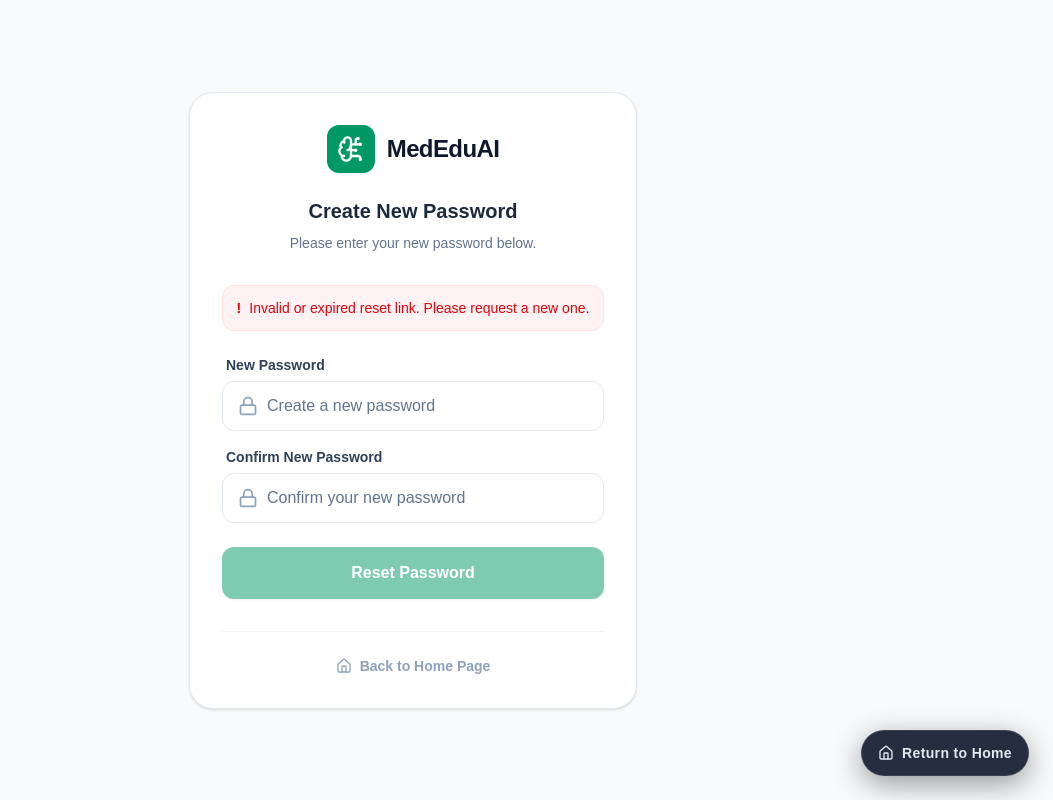
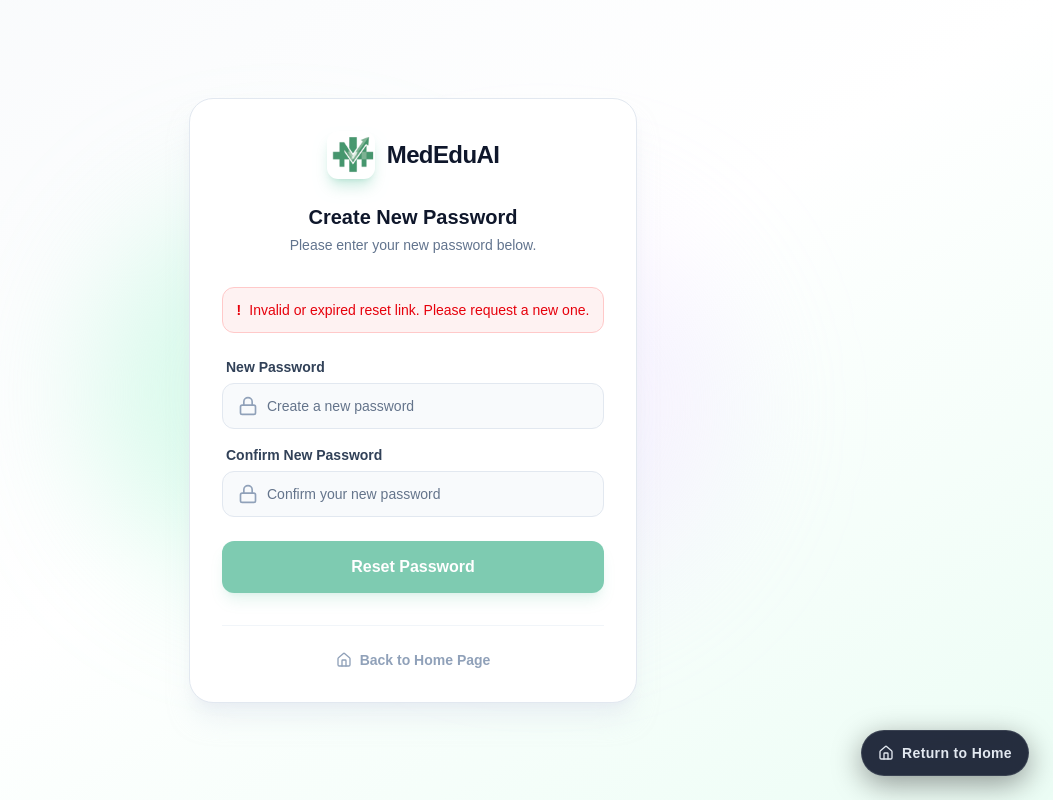
Before and after one commit to healicco-prog/mededuai-ver-1, a Next.js app: page /auth/reset-password in a window 1280 px wide. Shown: the whole page, without its empty margins (227-1280 px from the left). Built offline with nearby package versions, Linux system fonts and the light colour scheme; no server answers.

Commit message:
fix: replace removed BrainCircuit icon with MededuLogo in auth pages

```diff
--- a/src/app/auth/forgot-password/page.tsx
+++ b/src/app/auth/forgot-password/page.tsx
@@ -2,7 +2,8 @@
 
 import { useState } from 'react';
 import Link from 'next/link';
-import { BrainCircuit, Home, Loader2, Mail, CheckCircle2 } from 'lucide-react';
+import { Home, Loader2, Mail, CheckCircle2 } from 'lucide-react';
+import MededuLogo from '@/components/MededuLogo';
 import { supabase } from '@/lib/supabase';
 
 export default function ForgotPasswordPage() {
@@ -29,16 +30,20 @@ export default function ForgotPasswordPage() {
     };
 
     return (
-        <div className="min-h-screen bg-slate-50 flex items-center justify-center p-4">
-            <div className="bg-white p-8 rounded-3xl border border-slate-200 shadow-sm max-w-md w-full">
+        <div className="min-h-screen bg-gradient-to-br from-slate-50 via-white to-emerald-50 flex items-center justify-center p-4">
+            {/* ambient glow */}
+            <div className="absolute inset-0 overflow-hidden pointer-events-none">
+                <div className="absolute top-1/4 left-1/4 w-96 h-96 bg-emerald-200/40 rounded-full blur-3xl" />
+                <div className="absolute bottom-1/4 right-1/4 w-96 h-96 bg-purple-200/30 rounded-full blur-3xl" />
+            </div>
+
+            <div className="relative bg-white p-8 rounded-3xl border border-slate-200 shadow-xl shadow-slate-200/50 max-w-md w-full">
                 <div className="flex items-center gap-3 justify-center mb-6">
-                    <div className="w-12 h-12 bg-emerald-600 rounded-xl flex items-center justify-center flex-shrink-0">
-                        <BrainCircuit className="text-white w-7 h-7" />
-                    </div>
+                    <MededuLogo size={48} className="shadow-lg shadow-emerald-600/20" />
                     <span className="font-bold text-2xl text-slate-900 tracking-tight">MedEduAI</span>
                 </div>
 
-                <h2 className="text-center text-xl font-bold text-slate-800 mb-2">
+                <h2 className="text-center text-xl font-bold text-slate-900 mb-1">
                     {step === 'form' ? 'Reset Password' : 'Check Your Email'}
                 </h2>
                 <p className="text-center text-sm text-slate-500 mb-8">
@@ -48,7 +53,7 @@ export default function ForgotPasswordPage() {
                 </p>
 
                 {error && (
-                    <div className="mb-6 p-3 bg-red-50 border border-red-100 text-red-600 text-sm rounded-xl text-center flex items-center justify-center gap-2">
+                    <div className="mb-6 p-3 bg-red-50 border border-red-200 text-red-600 text-sm rounded-xl text-center flex items-center justify-center gap-2 font-medium">
                         <span className="font-bold">!</span> {error}
                     </div>
                 )}
@@ -65,7 +70,7 @@ export default function ForgotPasswordPage() {
                                     onChange={(e) => setEmail(e.target.value)}
                                     required
                                     placeholder="name@institution.edu"
-                                    className="w-full pl-11 pr-4 py-3 bg-white border border-slate-200 rounded-xl focus:outline-none focus:ring-2 focus:ring-emerald-500 focus:border-transparent transition-all"
+                                    className="w-full pl-11 pr-4 py-3 bg-slate-50 border border-slate-200 rounded-xl text-slate-900 placeholder:text-slate-400 focus:outline-none focus:ring-2 focus:ring-emerald-500/30 focus:border-emerald-400 transition-all text-sm"
                                 />
                             </div>
                         </div>
@@ -73,7 +78,7 @@ export default function ForgotPasswordPage() {
                         <button
                             type="submit"
                             disabled={loading || !email}
-                            className="w-full flex items-center justify-center gap-2 py-3.5 bg-emerald-600 text-white rounded-xl font-bold hover:bg-emerald-700 transition-all active:scale-[0.98] disabled:opacity-50 disabled:cursor-not-allowed shadow-sm hover:shadow mt-2"
+                            className="w-full flex items-center justify-center gap-2 py-3.5 bg-emerald-600 text-white rounded-xl font-bold hover:bg-emerald-500 transition-all active:scale-[0.98] disabled:opacity-50 disabled:cursor-not-allowed shadow-lg shadow-emerald-600/20 mt-6"
                         >
                             {loading && <Loader2 className="w-4 h-4 animate-spin" />}
                             Send Reset Link
@@ -107,7 +112,7 @@ export default function ForgotPasswordPage() {
                         <Link href="/login" className="block w-full">
                             <button
                                 type="button"
-                                className="w-full flex items-center justify-center gap-2 py-3 bg-white text-slate-700 border border-slate-200 rounded-xl font-bold hover:bg-slate-50 hover:border-slate-300 transition-all"
+                                className="w-full flex items-center justify-center gap-2 py-3 bg-slate-900 text-white border border-slate-800 rounded-xl font-bold hover:bg-slate-800 transition-all shadow-sm"
                             >
                                 Return to Login
                             </button>
--- a/src/app/auth/reset-password/page.tsx
+++ b/src/app/auth/reset-password/page.tsx
@@ -3,7 +3,8 @@
 import { useState, useEffect } from 'react';
 import Link from 'next/link';
 import { useRouter } from 'next/navigation';
-import { BrainCircuit, Home, Loader2, Lock, CheckCircle2 } from 'lucide-react';
+import { Home, Loader2, Lock, CheckCircle2 } from 'lucide-react';
+import MededuLogo from '@/components/MededuLogo';
 import { supabase } from '@/lib/supabase';
 
 export default function ResetPasswordPage() {
@@ -54,9 +55,7 @@ export default function ResetPasswordPage() {
             setError(updateError.message);
         } else {
             setStep('success');
-            // Log them out so they can log in fresh with the new password,
-            // or we could redirect them to the dashboard since they are technically authenticated now.
-            // For security, asking them to log in again is often preferred.
+            // Log them out so they can log in fresh with the new password
             await supabase.auth.signOut();
         }
 
@@ -65,7 +64,7 @@ export default function ResetPasswordPage() {
 
     if (verifying) {
         return (
-            <div className="min-h-screen bg-slate-50 flex flex-col items-center justify-center p-4">
+            <div className="min-h-screen bg-gradient-to-br from-slate-50 via-white to-emerald-50 flex flex-col items-center justify-center p-4">
                 <Loader2 className="w-8 h-8 text-emerald-600 animate-spin mb-4" />
                 <p className="text-slate-500 font-medium">Verifying reset link...</p>
             </div>
@@ -73,16 +72,20 @@ export default function ResetPasswordPage() {
     }
 
     return (
-        <div className="min-h-screen bg-slate-50 flex items-center justify-center p-4">
-            <div className="bg-white p-8 rounded-3xl border border-slate-200 shadow-sm max-w-md w-full">
+        <div className="min-h-screen bg-gradient-to-br from-slate-50 via-white to-emerald-50 flex items-center justify-center p-4">
+            {/* ambient glow */}
+            <div className="absolute inset-0 overflow-hidden pointer-events-none">
+                <div className="absolute top-1/4 left-1/4 w-96 h-96 bg-emerald-200/40 rounded-full blur-3xl" />
+                <div className="absolute bottom-1/4 right-1/4 w-96 h-96 bg-purple-200/30 rounded-full blur-3xl" />
+            </div>
+
+            <div className="relative bg-white p-8 rounded-3xl border border-slate-200 shadow-xl shadow-slate-200/50 max-w-md w-full">
                 <div className="flex items-center gap-3 justify-center mb-6">
-                    <div className="w-12 h-12 bg-emerald-600 rounded-xl flex items-center justify-center flex-shrink-0">
-                        <BrainCircuit className="text-white w-7 h-7" />
-                    </div>
+                    <MededuLogo size={48} className="shadow-lg shadow-emerald-600/20" />
                     <span className="font-bold text-2xl text-slate-900 tracking-tight">MedEduAI</span>
                 </div>
 
-                <h2 className="text-center text-xl font-bold text-slate-800 mb-2">
+                <h2 className="text-center text-xl font-bold text-slate-900 mb-1">
                     {step === 'form' ? 'Create New Password' : 'Password Updated'}
                 </h2>
                 <p className="text-center text-sm text-slate-500 mb-8">
@@ -92,7 +95,7 @@ export default function ResetPasswordPage() {
                 </p>
 
                 {error && (
-                    <div className="mb-6 p-3 bg-red-50 border border-red-100 text-red-600 text-sm rounded-xl text-center flex items-center justify-center gap-2">
+                    <div className="mb-6 p-3 bg-red-50 border border-red-200 text-red-600 text-sm rounded-xl text-center flex items-center justify-center gap-2 font-medium">
                         <span className="font-bold">!</span> {error}
                     </div>
                 )}
@@ -110,7 +113,7 @@ export default function ResetPasswordPage() {
                                     onChange={(e) => setPassword(e.target.value)}
                                     required
                                     placeholder="Create a new password"
-                                    className="w-full pl-11 pr-4 py-3 bg-white border border-slate-200 rounded-xl focus:outline-none focus:ring-2 focus:ring-emerald-500 focus:border-transparent transition-all"
+                                    className="w-full pl-11 pr-4 py-3 bg-slate-50 border border-slate-200 rounded-xl text-slate-900 placeholder:text-slate-400 focus:outline-none focus:ring-2 focus:ring-emerald-500/30 focus:border-emerald-400 transition-all text-sm"
                                 />
                             </div>
                         </div>
@@ -126,15 +129,15 @@ export default function ResetPasswordPage() {
                                     onChange={(e) => setConfirmPassword(e.target.value)}
                                     required
                                     placeholder="Confirm your new password"
-                                    className="w-full pl-11 pr-4 py-3 bg-white border border-slate-200 rounded-xl focus:outline-none focus:ring-2 focus:ring-emerald-500 focus:border-transparent transition-all"
+                                    className="w-full pl-11 pr-4 py-3 bg-slate-50 border border-slate-200 rounded-xl text-slate-900 placeholder:text-slate-400 focus:outline-none focus:ring-2 focus:ring-emerald-500/30 focus:border-emerald-400 transition-all text-sm"
                                 />
                             </div>
                         </div>
 
                         <button
                             type="submit"
-                            disabled={loading || !!error.includes("Invalid")} // Disable if token is invalid
-                            className="w-full flex items-center justify-center gap-2 py-3.5 bg-emerald-600 text-white rounded-xl font-bold hover:bg-emerald-700 transition-all active:scale-[0.98] disabled:opacity-50 disabled:cursor-not-allowed shadow-sm hover:shadow mt-2"
+                            disabled={loading || !!error.includes("Invalid")}
+                            className="w-full flex items-center justify-center gap-2 py-3.5 bg-emerald-600 text-white rounded-xl font-bold hover:bg-emerald-500 transition-all active:scale-[0.98] disabled:opacity-50 disabled:cursor-not-allowed shadow-lg shadow-emerald-600/20 mt-2"
                         >
                             {loading && <Loader2 className="w-4 h-4 animate-spin" />}
                             Reset Password
```
